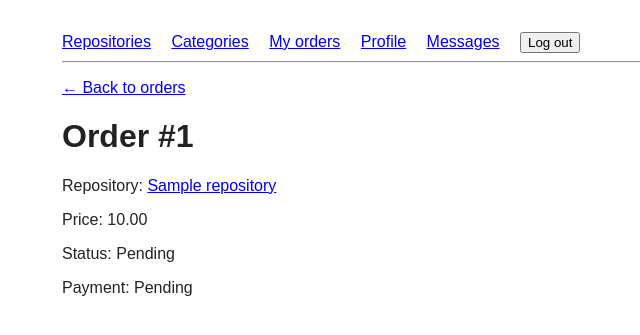
After one commit to arlekino0o/RepoMarketplace, a Django app: page /orders/1/ in a window 1280 px wide. The commit adds this page. Shown: the top 335 px of the page, without its empty margins (98-738 px from the left). Run offline with Django 5.2, Linux system fonts and the light colour scheme; a user stored in the database is signed in; tables that the repository leaves empty hold one stand-in row (values such as "Sample post").

Commit message:
Unify authentication, categories, and orders in marketplace

```diff
--- a/config/settings.py
+++ b/config/settings.py
@@ -101,3 +101,5 @@ AUTH_PASSWORD_VALIDATORS = [
 
 STATIC_URL = 'static/'
 DEFAULT_AUTO_FIELD = 'django.db.models.BigAutoField'
+AUTH_USER_MODEL = 'marketplace.User'
+LOGIN_URL = 'marketplace:login'
--- a/config/urls.py
+++ b/config/urls.py
@@ -16,12 +16,8 @@ Including another URLconf
 """
 from django.contrib import admin
 from django.urls import include, path
-from marketplace import views
 
 urlpatterns = [
     path('admin/', admin.site.urls),
     path('', include('marketplace.urls')),
-    path('users/<int:pk>/', views.UserProfileView.as_view(), name='user_detail'),
-    path('users/<int:pk>/edit/', views.UserProfileUpdateView.as_view(), name='user_update'),
-    path('users/<int:pk>/repositories/', views.UserRepositoryListView.as_view(), name='user_repository_list'),
 ]
--- a/marketplace/models.py
+++ b/marketplace/models.py
@@ -1,17 +1,15 @@
-from django.contrib.auth.hashers import check_password, make_password
+from django.contrib.auth.models import AbstractUser
 from django.db import models
 
 
-class User(models.Model):
+class User(AbstractUser):
     class Role(models.TextChoices):
         BUYER = 'buyer', 'Buyer'
         SELLER = 'seller', 'Seller'
         ADMIN = 'admin', 'Admin'
 
-    username = models.CharField(max_length=150, unique=True)
     email = models.EmailField(unique=True)
-    password_hash = models.CharField(max_length=255)
-    role = models.CharField(max_length=20, choices=Role.choices)
+    role = models.CharField(max_length=20, choices=Role.choices, default=Role.BUYER)
     rating = models.DecimalField(max_digits=3, decimal_places=2, null=True, blank=True)
     created_at = models.DateTimeField(auto_now_add=True)
 
@@ -20,13 +18,6 @@ class User(models.Model):
 
     def __str__(self):
         return self.username
-
-    def set_password(self, raw_password):
-        self.password_hash = make_password(raw_password)
-
-    def check_password(self, raw_password):
-        return check_password(raw_password, self.password_hash)
-
 
 class Repository(models.Model):
     class Status(models.TextChoices):
@@ -52,6 +43,7 @@ class Repository(models.Model):
 
 class Category(models.Model):
     name = models.CharField(max_length=100, unique=True)
+    slug = models.SlugField(max_length=100, unique=True)
 
     class Meta:
         db_table = 'categories'
@@ -76,6 +68,7 @@ class Order(models.Model):
     class Status(models.TextChoices):
         PENDING = 'pending', 'Pending'
         PAID = 'paid', 'Paid'
+        COMPLETED = 'completed', 'Completed'
         CANCELLED = 'cancelled', 'Cancelled'
 
     buyer = models.ForeignKey(User, on_delete=models.CASCADE, related_name='orders')
--- a/marketplace/templates/base.html
+++ b/marketplace/templates/base.html
@@ -19,7 +19,21 @@
 <body>
 <nav>
     <a href="{% url 'marketplace:repository_list' %}">Repositories</a>
+    <a href="{% url 'marketplace:category_list' %}">Categories</a>
+    {% if user.is_authenticated %}
+        <a href="{% url 'marketplace:order_list' %}">My orders</a>
+        <a href="{% url 'marketplace:user_detail' user.pk %}">Profile</a>
+    {% endif %}
     <a href="{% url 'marketplace:message_list' %}">Messages</a>
+    {% if user.is_authenticated %}
+        <form method="post" action="{% url 'marketplace:logout' %}" style="display: inline;">
+            {% csrf_token %}
+            <button type="submit">Log out</button>
+        </form>
+    {% else %}
+        <a href="{% url 'marketplace:login' %}">Log in</a>
+        <a href="{% url 'marketplace:register' %}">Register</a>
+    {% endif %}
 </nav>
 <hr>
 {% if messages %}
--- /dev/null
+++ b/marketplace/templates/marketplace/order_detail.html
@@ -0,0 +1,19 @@
+{% extends "base.html" %}
+
+{% block title %}Order #{{ order.pk }}{% endblock %}
+
+{% block content %}
+    <p><a href="{% url 'marketplace:order_list' %}">&larr; Back to orders</a></p>
+    <h1>Order #{{ order.pk }}</h1>
+    <p>Repository: <a href="{% url 'marketplace:repository_detail' order.repository.pk %}">{{ order.repository.title }}</a></p>
+    <p>Price: {{ order.price }}</p>
+    <p>Status: {{ order.get_status_display }}</p>
+    {% if order.payment %}
+        <p>Payment: {{ order.payment.get_status_display }}</p>
+    {% elif order.status == 'pending' %}
+        <form method="post" action="{% url 'marketplace:payment_create' order.pk %}">
+            {% csrf_token %}
+            <button class="btn" type="submit">Pay</button>
+        </form>
+    {% endif %}
+{% endblock %}
--- a/marketplace/templates/marketplace/repository_detail.html
+++ b/marketplace/templates/marketplace/repository_detail.html
@@ -24,4 +24,10 @@
     </p>
 
     <p><a class="btn" href="{% url 'marketplace:repository_update' repository.pk %}">Edit</a></p>
+    {% if user.is_authenticated and user != repository.seller and repository.status == 'active' %}
+        <form method="post" action="{% url 'marketplace:order_create' repository.pk %}">
+            {% csrf_token %}
+            <button class="btn" type="submit">Buy repository</button>
+        </form>
+    {% endif %}
 {% endblock %}
--- a/marketplace/urls.py
+++ b/marketplace/urls.py
@@ -9,6 +9,21 @@ urlpatterns = [
     path('repositories/create/', views.RepositoryCreateView.as_view(), name='repository_create'),
     path('repositories/<int:pk>/', views.RepositoryDetailView.as_view(), name='repository_detail'),
     path('repositories/<int:pk>/edit/', views.RepositoryUpdateView.as_view(), name='repository_update'),
+    path('categories/', views.CategoryListView.as_view(), name='category_list'),
+    path('categories/create/', views.CategoryCreateView.as_view(), name='category_create'),
+    path('categories/<slug:slug>/', views.CategoryDetailView.as_view(), name='category_detail'),
+    path('categories/<slug:slug>/edit/', views.CategoryUpdateView.as_view(), name='category_update'),
+    path('categories/<slug:slug>/delete/', views.CategoryDeleteView.as_view(), name='category_delete'),
+    path('orders/', views.OrderListView.as_view(), name='order_list'),
+    path('orders/<int:pk>/', views.OrderDetailView.as_view(), name='order_detail'),
+    path('repositories/<int:repository_id>/buy/', views.OrderCreateView.as_view(), name='order_create'),
+    path('orders/<int:pk>/pay/', views.PaymentCreateView.as_view(), name='payment_create'),
     path('messages/', message_views.DialogListView.as_view(), name='message_list'),
     path('messages/<int:user_id>/', message_views.ConversationView.as_view(), name='message_conversation'),
+    path('register/', views.RegisterView.as_view(), name='register'),
+    path('login/', views.LoginView.as_view(), name='login'),
+    path('logout/', views.LogoutView.as_view(), name='logout'),
+    path('users/<int:pk>/', views.UserProfileView.as_view(), name='user_detail'),
+    path('users/<int:pk>/edit/', views.UserProfileUpdateView.as_view(), name='user_update'),
+    path('users/<int:pk>/repositories/', views.UserRepositoryListView.as_view(), name='user_repository_list'),
 ]
--- a/marketplace/views.py
+++ b/marketplace/views.py
@@ -1,9 +1,15 @@
 from django.contrib import messages
+from django.contrib.auth import login, logout
+from django.contrib.auth.mixins import LoginRequiredMixin, UserPassesTestMixin
+from django.http import Http404
+from django.shortcuts import get_object_or_404, redirect, render
 from django.urls import reverse_lazy
-from django.views.generic import CreateView, DetailView, ListView, UpdateView
+from django.utils import timezone
+from django.views import View
+from django.views.generic import CreateView, DeleteView, DetailView, ListView, UpdateView
 
-from .forms import RepositoryForm
-from .models import Category, Repository
+from .forms import CategoryForm, LoginForm, RegisterForm, RepositoryForm, UserProfileForm
+from .models import Category, Order, Payment, Repository, User
 
 
 class RepositoryListView(ListView):
@@ -79,12 +85,6 @@ class RepositoryUpdateView(UpdateView):
         return reverse_lazy('marketplace:repository_detail', kwargs={'pk': self.object.pk})
 
 
-from django.shortcuts import get_object_or_404
-
-from .forms import UserProfileForm
-from .models import User
-
-
 class UserProfileView(DetailView):
     model = User
     template_name = 'marketplace/user_detail.html'
@@ -107,7 +107,7 @@ class UserProfileUpdateView(UpdateView):
 
 class UserRepositoryListView(ListView):
     model = Repository
-    template_name = 'marketplace/user_repository_list.html'
+    template_name = 'marketplace/user_repository.html'
     context_object_name = 'repositories'
     paginate_by = 12
 
@@ -119,3 +119,138 @@ class UserRepositoryListView(ListView):
         context = super().get_context_data(**kwargs)
         context['owner'] = self.owner
         return context
+
+
+class RegisterView(View):
+    template_name = 'marketplace/register.html'
+
+    def get(self, request):
+        return render(request, self.template_name, {'form': RegisterForm()})
+
+    def post(self, request):
+        form = RegisterForm(request.POST)
+        if form.is_valid():
+            user = form.save()
+            login(request, user)
+            return redirect('marketplace:repository_list')
+        return render(request, self.template_name, {'form': form})
+
+
+class LoginView(View):
+    template_name = 'marketplace/login.html'
+
+    def get(self, request):
+        return render(request, self.template_name, {'form': LoginForm()})
+
+    def post(self, request):
+        form = LoginForm(request, data=request.POST)
+        if form.is_valid():
+            login(request, form.get_user())
+            return redirect('marketplace:repository_list')
+        return render(request, self.template_name, {'form': form})
+
+
+class LogoutView(View):
+    def post(self, request):
+        logout(request)
+        return redirect('marketplace:login')
+
+
+class CategoryListView(ListView):
+    model = Category
+    template_name = 'marketplace/category_list.html'
+    context_object_name = 'categories'
+
+
+class CategoryDetailView(DetailView):
+    model = Category
+    template_name = 'marketplace/category_detail.html'
+    context_object_name = 'category'
+    slug_field = 'slug'
+    slug_url_kwarg = 'slug'
+
+    def get_context_data(self, **kwargs):
+        context = super().get_context_data(**kwargs)
+        context['repositories'] = Repository.objects.filter(
+            repository_categories__category=self.object
+        ).select_related('seller')
+        return context
+
+
+class StaffRequiredMixin(LoginRequiredMixin, UserPassesTestMixin):
+    def test_func(self):
+        return self.request.user.is_staff
+
+
+class CategoryCreateView(StaffRequiredMixin, CreateView):
+    model = Category
+    form_class = CategoryForm
+    template_name = 'marketplace/category_form.html'
+    success_url = reverse_lazy('marketplace:category_list')
+
+
+class CategoryUpdateView(StaffRequiredMixin, UpdateView):
+    model = Category
+    form_class = CategoryForm
+    template_name = 'marketplace/category_form.html'
+    slug_field = 'slug'
+    slug_url_kwarg = 'slug'
+    success_url = reverse_lazy('marketplace:category_list')
+
+
+class CategoryDeleteView(StaffRequiredMixin, DeleteView):
+    model = Category
+    template_name = 'marketplace/category_confirm_delete.html'
+    slug_field = 'slug'
+    slug_url_kwarg = 'slug'
+    success_url = reverse_lazy('marketplace:category_list')
+
+
+class OrderListView(LoginRequiredMixin, ListView):
+    model = Order
+    template_name = 'marketplace/order_list.html'
+    context_object_name = 'orders'
+
+    def get_queryset(self):
+        return Order.objects.filter(buyer=self.request.user).select_related('repository', 'payment')
+
+
+class OrderDetailView(LoginRequiredMixin, DetailView):
+    model = Order
+    template_name = 'marketplace/order_detail.html'
+    context_object_name = 'order'
+
+    def get_queryset(self):
+        return Order.objects.filter(buyer=self.request.user).select_related('repository', 'payment')
+
+
+class OrderCreateView(LoginRequiredMixin, View):
+    def post(self, request, repository_id):
+        repository = get_object_or_404(Repository, pk=repository_id, status=Repository.Status.ACTIVE)
+        if repository.seller_id == request.user.id:
+            raise Http404
+
+        order = Order.objects.create(
+            buyer=request.user,
+            repository=repository,
+            price=repository.price,
+            status=Order.Status.PENDING,
+        )
+        messages.success(request, 'Order created. You can now complete payment.')
+        return redirect('marketplace:order_detail', pk=order.pk)
+
+
+class PaymentCreateView(LoginRequiredMixin, View):
+    def post(self, request, pk):
+        order = get_object_or_404(Order, pk=pk, buyer=request.user)
+        payment, _ = Payment.objects.get_or_create(
+            order=order,
+            defaults={'amount': order.price, 'method': 'mock', 'status': Payment.Status.PENDING},
+        )
+        payment.status = Payment.Status.SUCCESS
+        payment.paid_at = timezone.now()
+        payment.save()
+        order.status = Order.Status.PAID
+        order.save(update_fields=['status'])
+        messages.success(request, 'Payment completed successfully.')
+        return redirect('marketplace:order_detail', pk=order.pk)
```
Also changed, not shown: marketplace/forms.py (+19 -4 lines), marketplace/templates/marketplace/category_confirm_delete.html (added, +12 -0 lines), marketplace/templates/marketplace/category_detail.html (added, +24 -0 lines), marketplace/templates/marketplace/category_form.html (added, +12 -0 lines), marketplace/templates/marketplace/category_list.html (added, +17 -0 lines), marketplace/templates/marketplace/login.html (added, +12 -0 lines), marketplace/templates/marketplace/order_list.html (added, +16 -0 lines), marketplace/templates/marketplace/register.html (added, +12 -0 lines), marketplace/tests.py (added, +82 -0 lines), marketplace/migrations/0002_alter_user_managers_remove_user_password_hash_and_more.py (added), marketplace/migrations/0003_populate_category_slugs.py (added).
